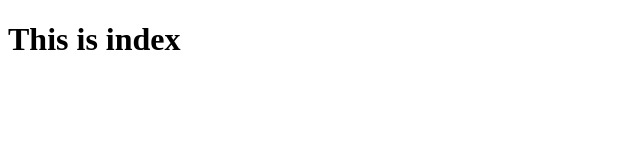
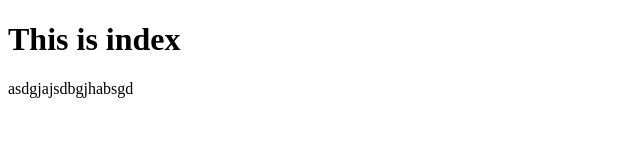
Before and after one commit to LagareJohn/Section_C, a plain HTML site: page index.html in a window 1280 px wide. Shown: the whole page, without its empty margins (0-640 px from the left). Drawn offline with Linux system fonts and the light colour scheme.

Commit message:
naa koy na bag-o

```diff
--- a/index.html
+++ b/index.html
@@ -7,5 +7,6 @@
 </head>
 <body>
     <h1>This is index</h1>
+    asdgjajsdbgjhabsgd
 </body>
 </html>
```
